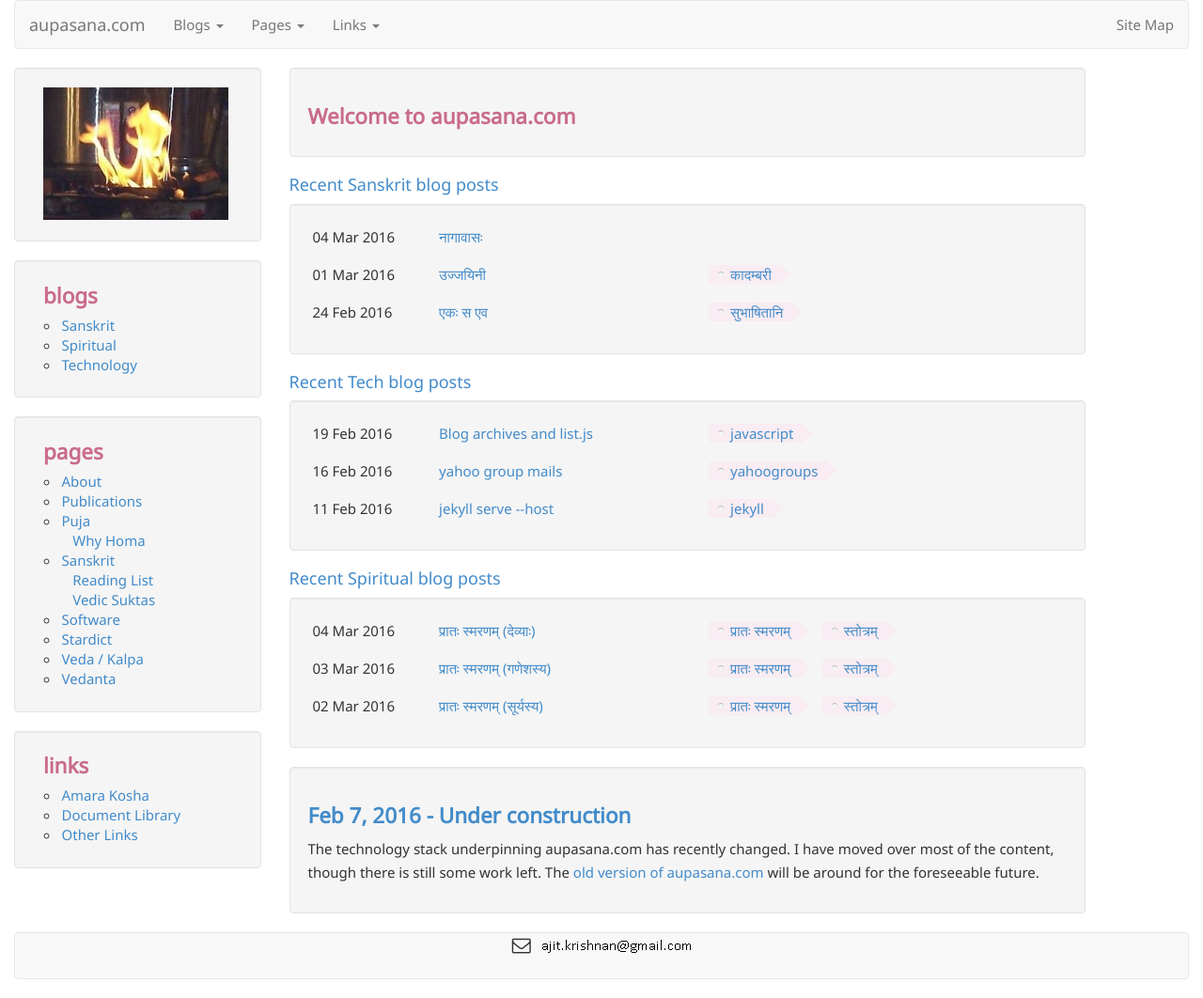
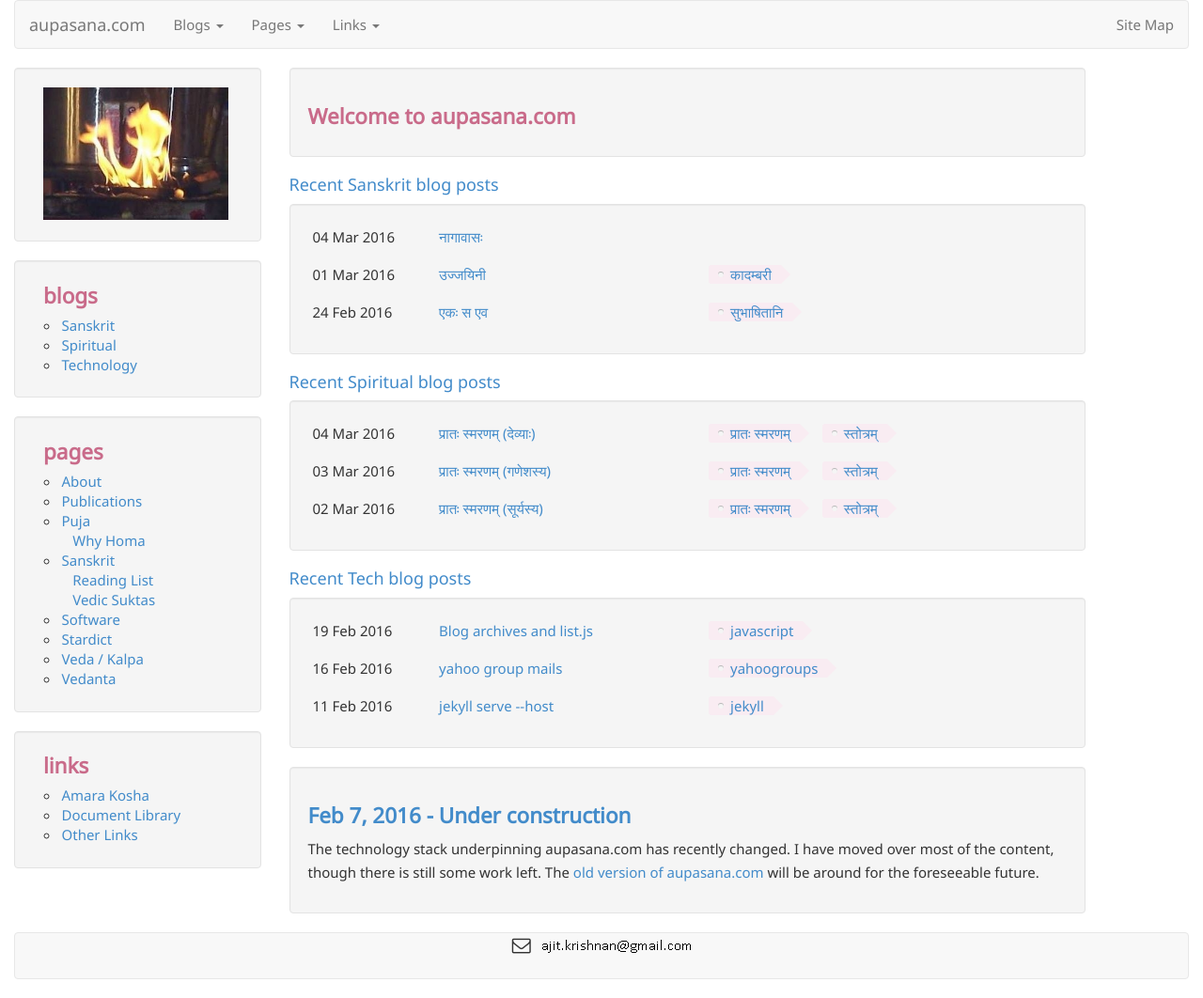
Before and after one commit to aupasana/aupasana.github.io, a Jekyll site: the page built from index.html, in a window 1280 px wide. Shown: the whole page at 94% size. Built offline with Jekyll 4.4.1, drawn with Linux system fonts in a browser that asks for light colours; nearby versions of some CDN libraries; part of the change alters nothing that is shown.

```diff
--- a/index.html
+++ b/index.html
@@ -5,8 +5,8 @@ omitcategories: true
 title: aupasana.com
 blogstodisplay:
  - sanskrit
+ - spiritual
  - tech
- - spiritual
 ---
 
 <div class="article">
```
